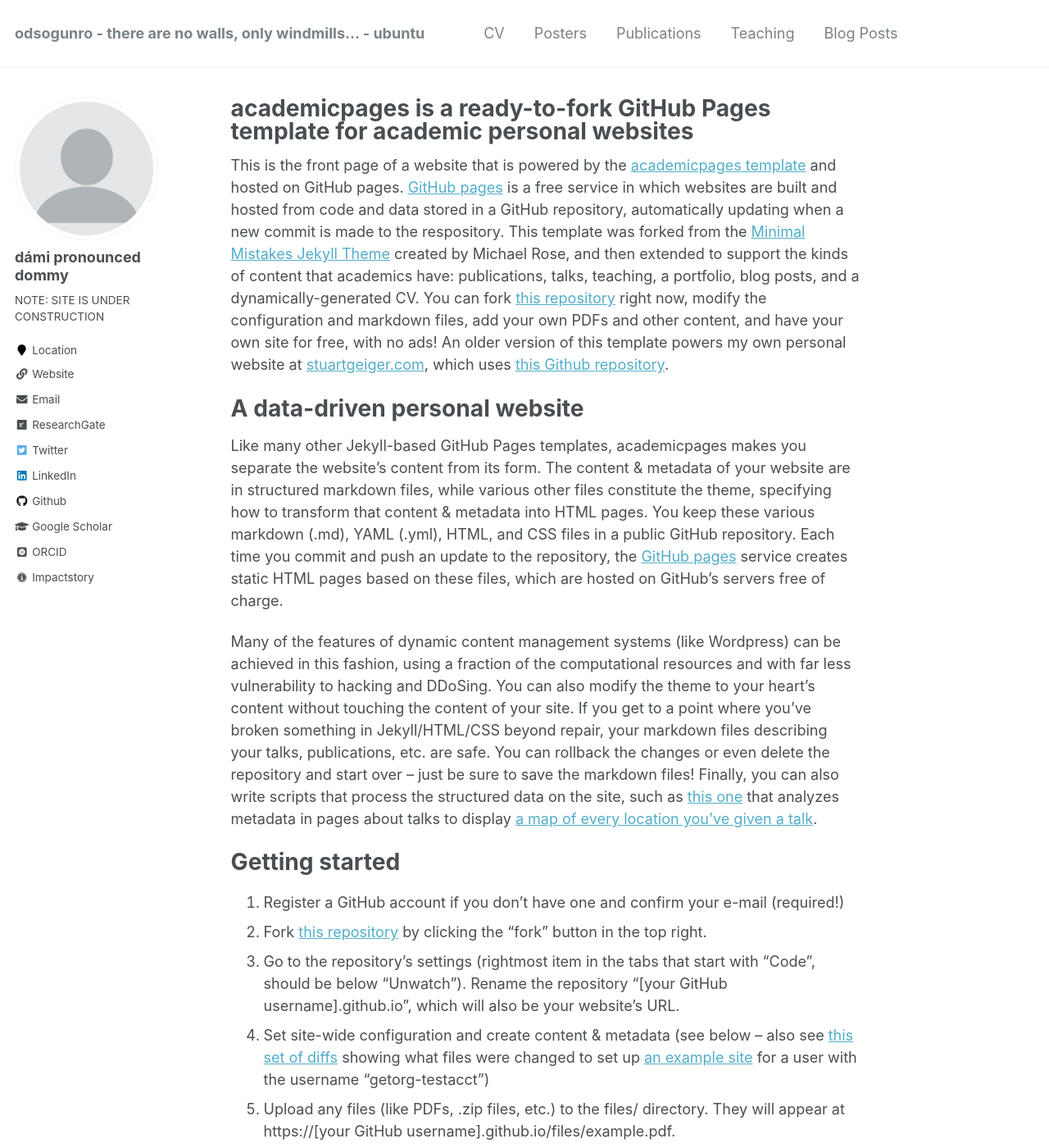
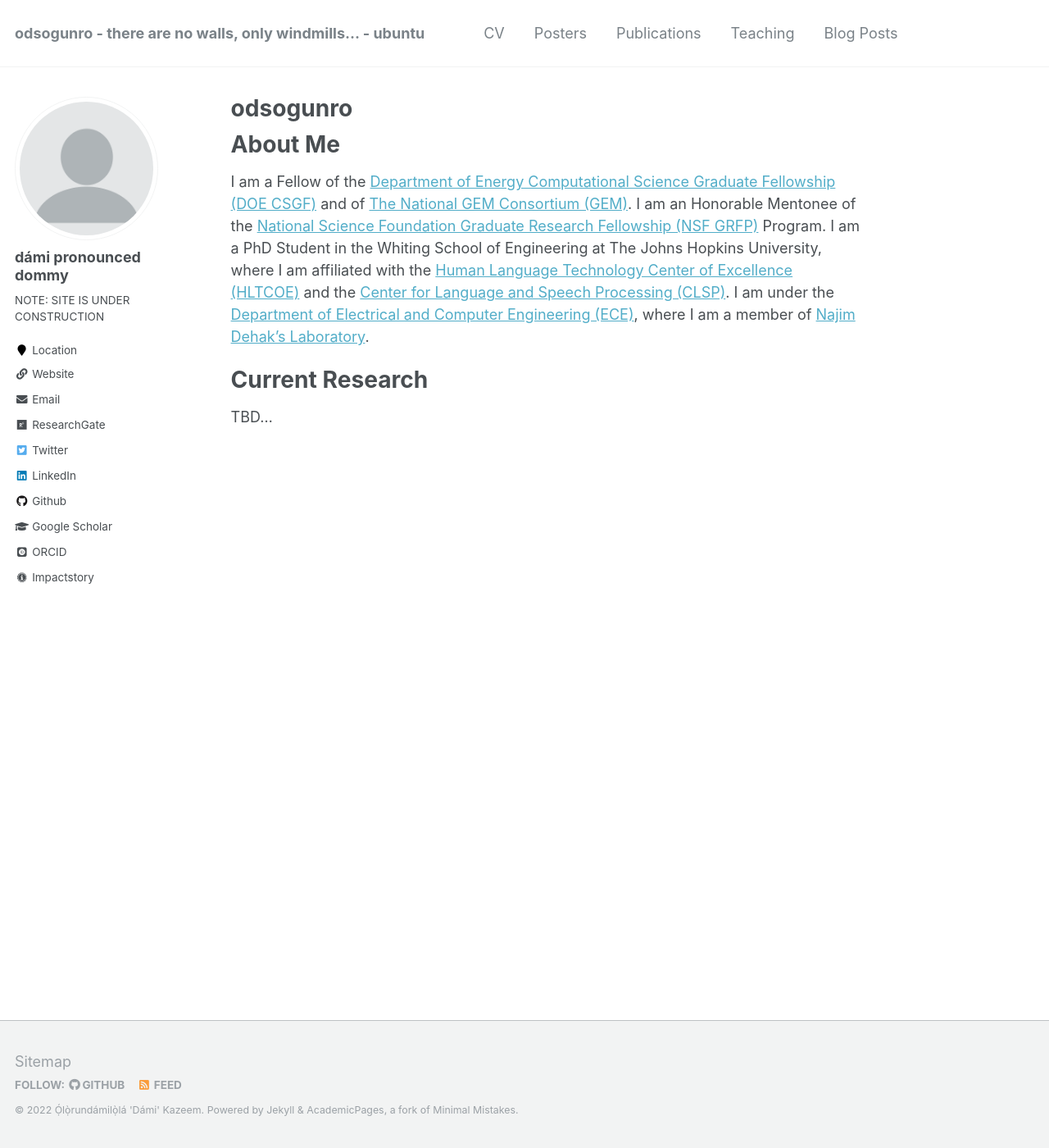
Before and after one commit to odsogunro/odsogunro.github.io, a Jekyll site: the page built from _pages/about.md, in a window 1280 px wide and 1400 px high. Shown: the whole window at 82% size. Built offline with Jekyll 4.4.1, drawn with Linux system fonts in a browser that asks for light colours; some web fonts are replaced; some of the changed text lies outside the part shown.

Commit message:
added About Me and Current Research to about.md

```diff
--- a/_config.yml
+++ b/_config.yml
@@ -115,7 +115,7 @@
   xing             :
   youtube          :
   wikipedia        :
-  semanticscholar  : "https://www.semanticscholar.org/author/73473870"
+  # semanticscholar  : "https://www.semanticscholar.org/author/73473870"
 
 
 # Reading Files
--- a/_pages/about.md
+++ b/_pages/about.md
@@ -1,6 +1,6 @@
 ---
 permalink: /
-title: "academicpages is a ready-to-fork GitHub Pages template for academic personal websites"
+title: "odsogunro"
 excerpt: "About me"
 author_profile: true
 redirect_from:
@@ -8,14 +8,23 @@
   - /about.html
 ---
 
-This is the front page of a website that is powered by the [academicpages template](https://github.com/academicpages/academicpages.github.io) and hosted on GitHub pages. [GitHub pages](https://pages.github.com) is a free service in which websites are built and hosted from code and data stored in a GitHub repository, automatically updating when a new commit is made to the respository. This template was forked from the [Minimal Mistakes Jekyll Theme](https://mmistakes.github.io/minimal-mistakes/) created by Michael Rose, and then extended to support the kinds of content that academics have: publications, talks, teaching, a portfolio, blog posts, and a dynamically-generated CV. You can fork [this repository](https://github.com/academicpages/academicpages.github.io) right now, modify the configuration and markdown files, add your own PDFs and other content, and have your own site for free, with no ads! An older version of this template powers my own personal website at [stuartgeiger.com](http://stuartgeiger.com), which uses [this Github repository](https://github.com/staeiou/staeiou.github.io).
+About Me
+======
 
-A data-driven personal website
+I am a Fellow of the [Department of Energy Computational Science Graduate Fellowship (DOE CSGF)](https://www.krellinst.org/csgf/) and of [The National GEM Consortium (GEM)](https://www.gemfellowship.org). I am an Honorable Mentonee of the [National Science Foundation Graduate Research Fellowship (NSF GRFP)](https://nsfgrfp.org) Program. I am a PhD Student in the Whiting School of Engineering at The Johns Hopkins University, where I am affiliated with the [Human Language Technology Center of Excellence (HLTCOE)](https://hltcoe.jhu.edu) and the [Center for Language and Speech Processing (CLSP)](https://www.clsp.jhu.edu). I am under the [Department of Electrical and Computer Engineering (ECE)](https://engineering.jhu.edu/ece/), where I am a member of [Najim Dehak's Laboratory](https://engineering.jhu.edu/najim/index.html).
+
+Current Research
 ======
+TBD...
+
+<!--
 Like many other Jekyll-based GitHub Pages templates, academicpages makes you separate the website's content from its form. The content & metadata of your website are in structured markdown files, while various other files constitute the theme, specifying how to transform that content & metadata into HTML pages. You keep these various markdown (.md), YAML (.yml), HTML, and CSS files in a public GitHub repository. Each time you commit and push an update to the repository, the [GitHub pages](https://pages.github.com/) service creates static HTML pages based on these files, which are hosted on GitHub's servers free of charge.
 
 Many of the features of dynamic content management systems (like Wordpress) can be achieved in this fashion, using a fraction of the computational resources and with far less vulnerability to hacking and DDoSing. You can also modify the theme to your heart's content without touching the content of your site. If you get to a point where you've broken something in Jekyll/HTML/CSS beyond repair, your markdown files describing your talks, publications, etc. are safe. You can rollback the changes or even delete the repository and start over -- just be sure to save the markdown files! Finally, you can also write scripts that process the structured data on the site, such as [this one](https://github.com/academicpages/academicpages.github.io/blob/master/talkmap.ipynb) that analyzes metadata in pages about talks to display [a map of every location you've given a talk](https://academicpages.github.io/talkmap.html).
+-->
 
+
+<!--
 Getting started
 ======
 1. Register a GitHub account if you don't have one and confirm your e-mail (required!)
@@ -23,12 +32,14 @@
 1. Go to the repository's settings (rightmost item in the tabs that start with "Code", should be below "Unwatch"). Rename the repository "[your GitHub username].github.io", which will also be your website's URL.
 1. Set site-wide configuration and create content & metadata (see below -- also see [this set of diffs](http://archive.is/3TPas) showing what files were changed to set up [an example site](https://getorg-testacct.github.io) for a user with the username "getorg-testacct")
 1. Upload any files (like PDFs, .zip files, etc.) to the files/ directory. They will appear at https://[your GitHub username].github.io/files/example.pdf.
-1. Check status by going to the repository settings, in the "GitHub pages" section
+1. Check status by going to the repository settings, in the "GitHub pages" section -->
 
+<!--
 Site-wide configuration
 ------
-The main configuration file for the site is in the base directory in [_config.yml](https://github.com/academicpages/academicpages.github.io/blob/master/_config.yml), which defines the content in the sidebars and other site-wide features. You will need to replace the default variables with ones about yourself and your site's github repository. The configuration file for the top menu is in [_data/navigation.yml](https://github.com/academicpages/academicpages.github.io/blob/master/_data/navigation.yml). For example, if you don't have a portfolio or blog posts, you can remove those items from that navigation.yml file to remove them from the header.
+The main configuration file for the site is in the base directory in [_config.yml](https://github.com/academicpages/academicpages.github.io/blob/master/_config.yml), which defines the content in the sidebars and other site-wide features. You will need to replace the default variables with ones about yourself and your site's github repository. The configuration file for the top menu is in [_data/navigation.yml](https://github.com/academicpages/academicpages.github.io/blob/master/_data/navigation.yml). For example, if you don't have a portfolio or blog posts, you can remove those items from that navigation.yml file to remove them from the header.  -->
 
+<!--
 Create content & metadata
 ------
 For site content, there is one markdown file for each type of content, which are stored in directories like _publications, _talks, _posts, _teaching, or _pages. For example, each talk is a markdown file in the [_talks directory](https://github.com/academicpages/academicpages.github.io/tree/master/_talks). At the top of each markdown file is structured data in YAML about the talk, which the theme will parse to do lots of cool stuff. The same structured data about a talk is used to generate the list of talks on the [Talks page](https://academicpages.github.io/talks), each [individual page](https://academicpages.github.io/talks/2012-03-01-talk-1) for specific talks, the talks section for the [CV page](https://academicpages.github.io/cv), and the [map of places you've given a talk](https://academicpages.github.io/talkmap.html) (if you run this [python file](https://github.com/academicpages/academicpages.github.io/blob/master/talkmap.py) or [Jupyter notebook](https://github.com/academicpages/academicpages.github.io/blob/master/talkmap.ipynb), which creates the HTML for the map based on the contents of the _talks directory).
@@ -36,15 +47,17 @@
 **Markdown generator**
 
 I have also created [a set of Jupyter notebooks](https://github.com/academicpages/academicpages.github.io/tree/master/markdown_generator
-) that converts a CSV containing structured data about talks or presentations into individual markdown files that will be properly formatted for the academicpages template. The sample CSVs in that directory are the ones I used to create my own personal website at stuartgeiger.com. My usual workflow is that I keep a spreadsheet of my publications and talks, then run the code in these notebooks to generate the markdown files, then commit and push them to the GitHub repository.
+) that converts a CSV containing structured data about talks or presentations into individual markdown files that will be properly formatted for the academicpages template. The sample CSVs in that directory are the ones I used to create my own personal website at stuartgeiger.com. My usual workflow is that I keep a spreadsheet of my publications and talks, then run the code in these notebooks to generate the markdown files, then commit and push them to the GitHub repository. -->
 
+<!--
 How to edit your site's GitHub repository
 ------
 Many people use a git client to create files on their local computer and then push them to GitHub's servers. If you are not familiar with git, you can directly edit these configuration and markdown files directly in the github.com interface. Navigate to a file (like [this one](https://github.com/academicpages/academicpages.github.io/blob/master/_talks/2012-03-01-talk-1.md) and click the pencil icon in the top right of the content preview (to the right of the "Raw | Blame | History" buttons). You can delete a file by clicking the trashcan icon to the right of the pencil icon. You can also create new files or upload files by navigating to a directory and clicking the "Create new file" or "Upload files" buttons.
 
 Example: editing a markdown file for a talk
-![Editing a markdown file for a talk](/images/editing-talk.png)
+![Editing a markdown file for a talk](/images/editing-talk.png) -->
 
+<!--
 For more info
 ------
-More info about configuring academicpages can be found in [the guide](https://academicpages.github.io/markdown/). The [guides for the Minimal Mistakes theme](https://mmistakes.github.io/minimal-mistakes/docs/configuration/) (which this theme was forked from) might also be helpful.
+More info about configuring academicpages can be found in [the guide](https://academicpages.github.io/markdown/). The [guides for the Minimal Mistakes theme](https://mmistakes.github.io/minimal-mistakes/docs/configuration/) (which this theme was forked from) might also be helpful. -->
```
Also changed, not shown: Gemfile.lock (added).
